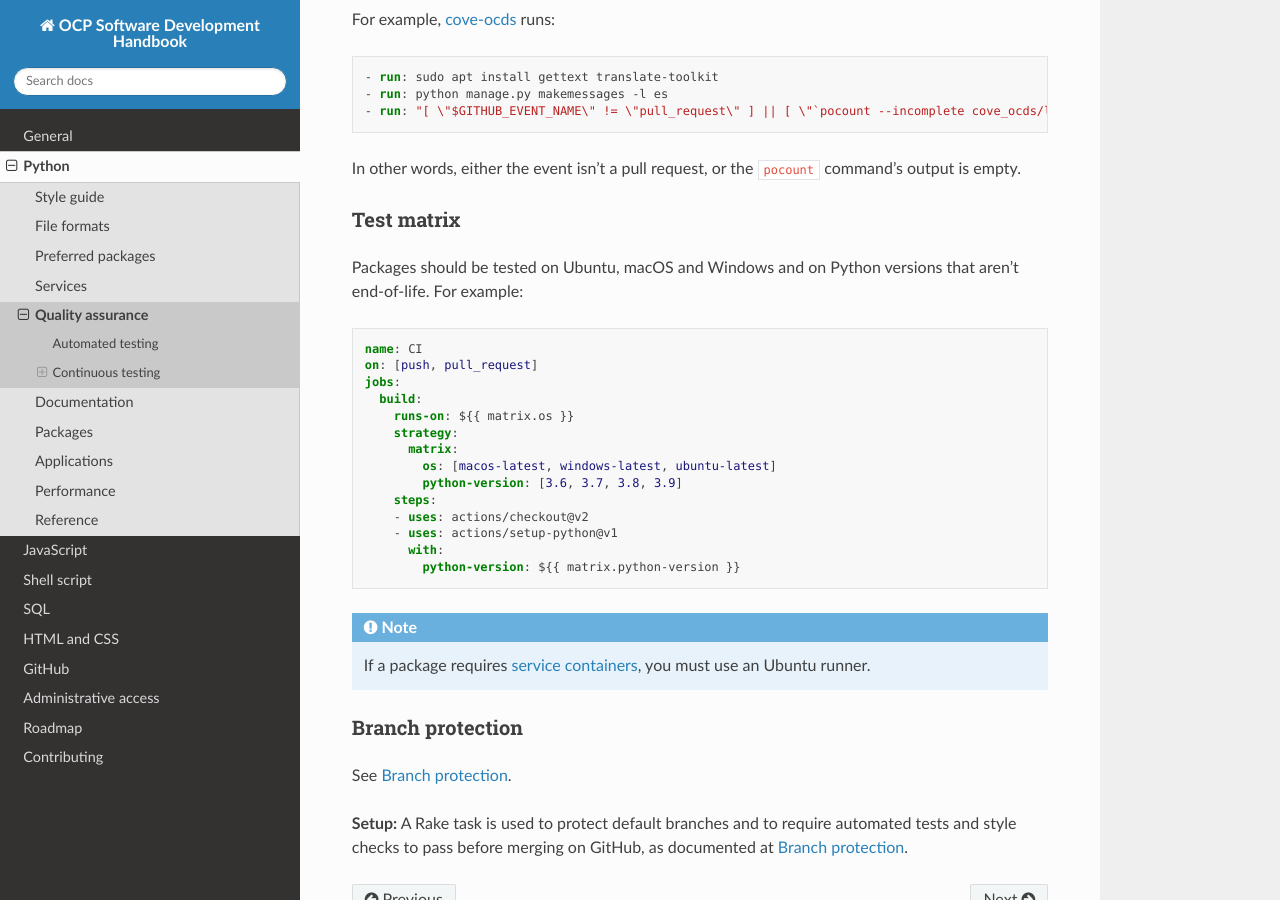
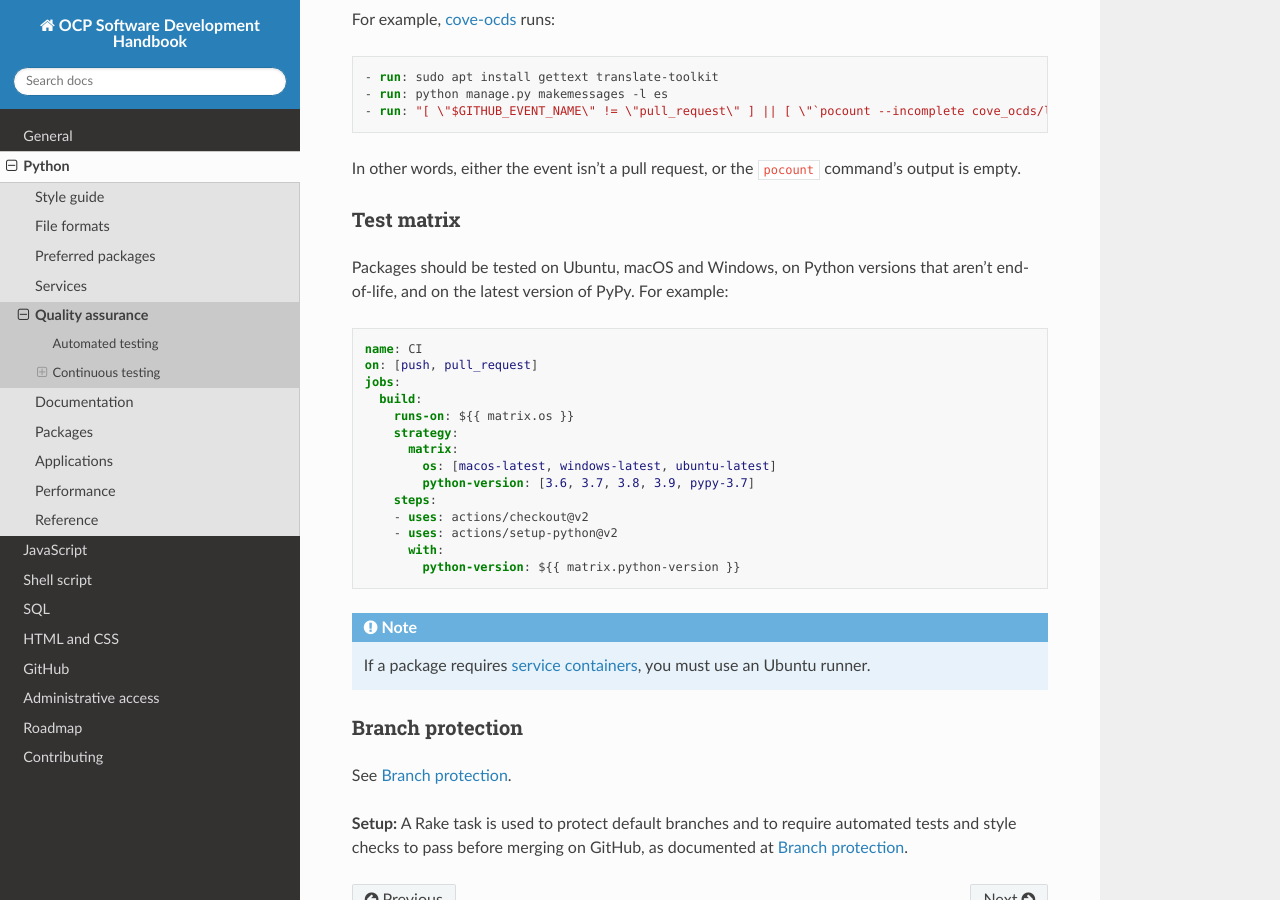
Before and after one commit to open-contracting/software-development-handbook, a Sphinx documentation site: the page built from docs/python/quality.rst, in a window 1280 px wide and 900 px high, scrolled down 1242 px. Built offline with Sphinx 7.4.7 and the Read the Docs theme 2.0.0, drawn with Linux system fonts in a browser that asks for light colours.

Commit message:
python: Add policy to test on PyPy

```diff
--- a/docs/python/quality.rst
+++ b/docs/python/quality.rst
@@ -65,7 +65,7 @@ In other words, either the event isn't a pull request, or the ``pocount`` comman
 Test matrix
 ~~~~~~~~~~~
 
-Packages should be tested on Ubuntu, macOS and Windows and on Python versions that aren't end-of-life. For example:
+Packages should be tested on Ubuntu, macOS and Windows, on Python versions that aren't end-of-life, and on the latest version of PyPy. For example:
 
 .. code-block:: yaml
 
@@ -77,10 +77,10 @@ Packages should be tested on Ubuntu, macOS and Windows and on Python versions th
        strategy:
          matrix:
            os: [macos-latest, windows-latest, ubuntu-latest]
-           python-version: [3.6, 3.7, 3.8, 3.9]
+           python-version: [3.6, 3.7, 3.8, 3.9, pypy-3.7]
        steps:
        - uses: actions/checkout@v2
-       - uses: actions/setup-python@v1
+       - uses: actions/setup-python@v2
          with:
            python-version: ${{ matrix.python-version }}
 
```
